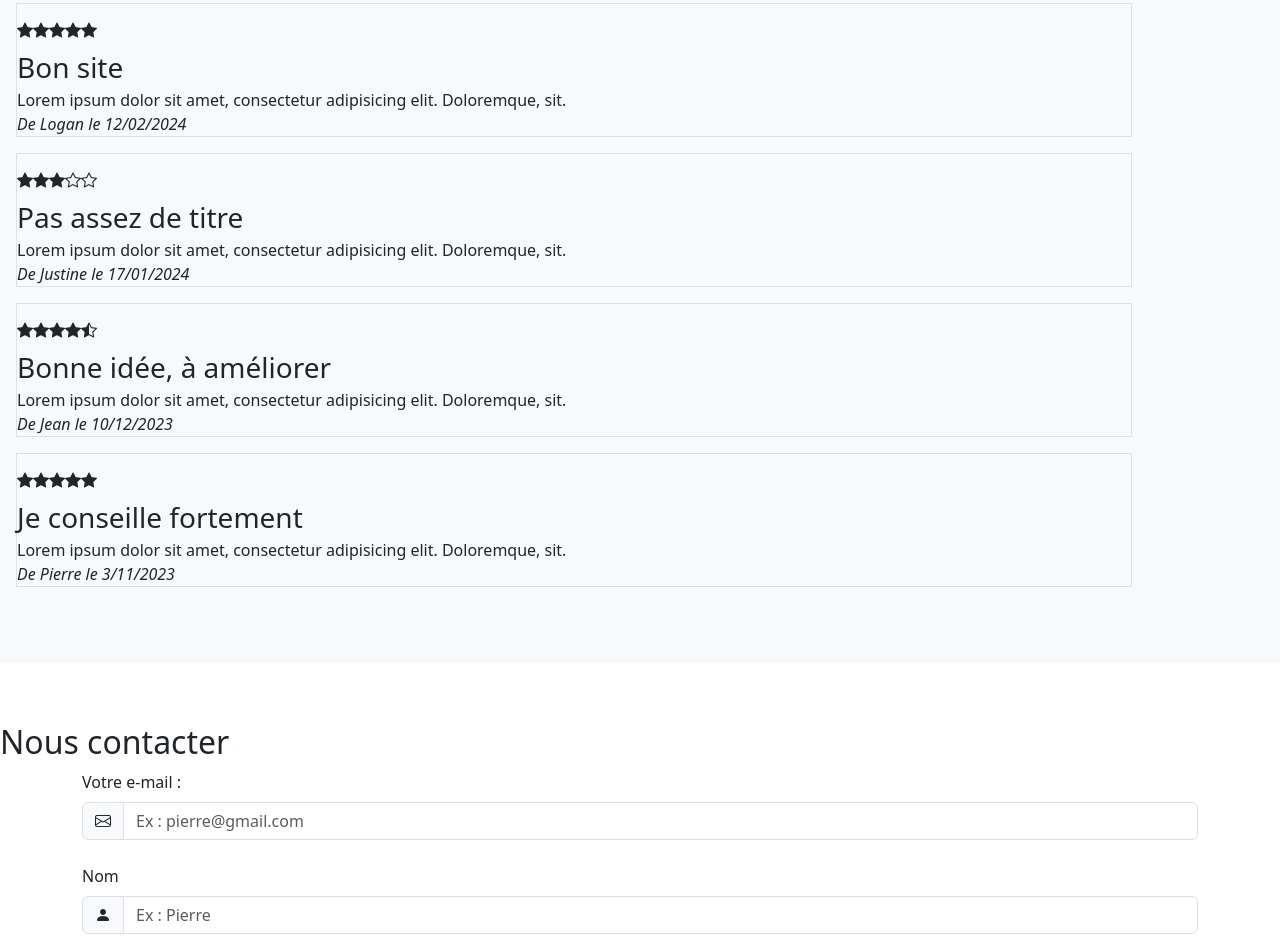
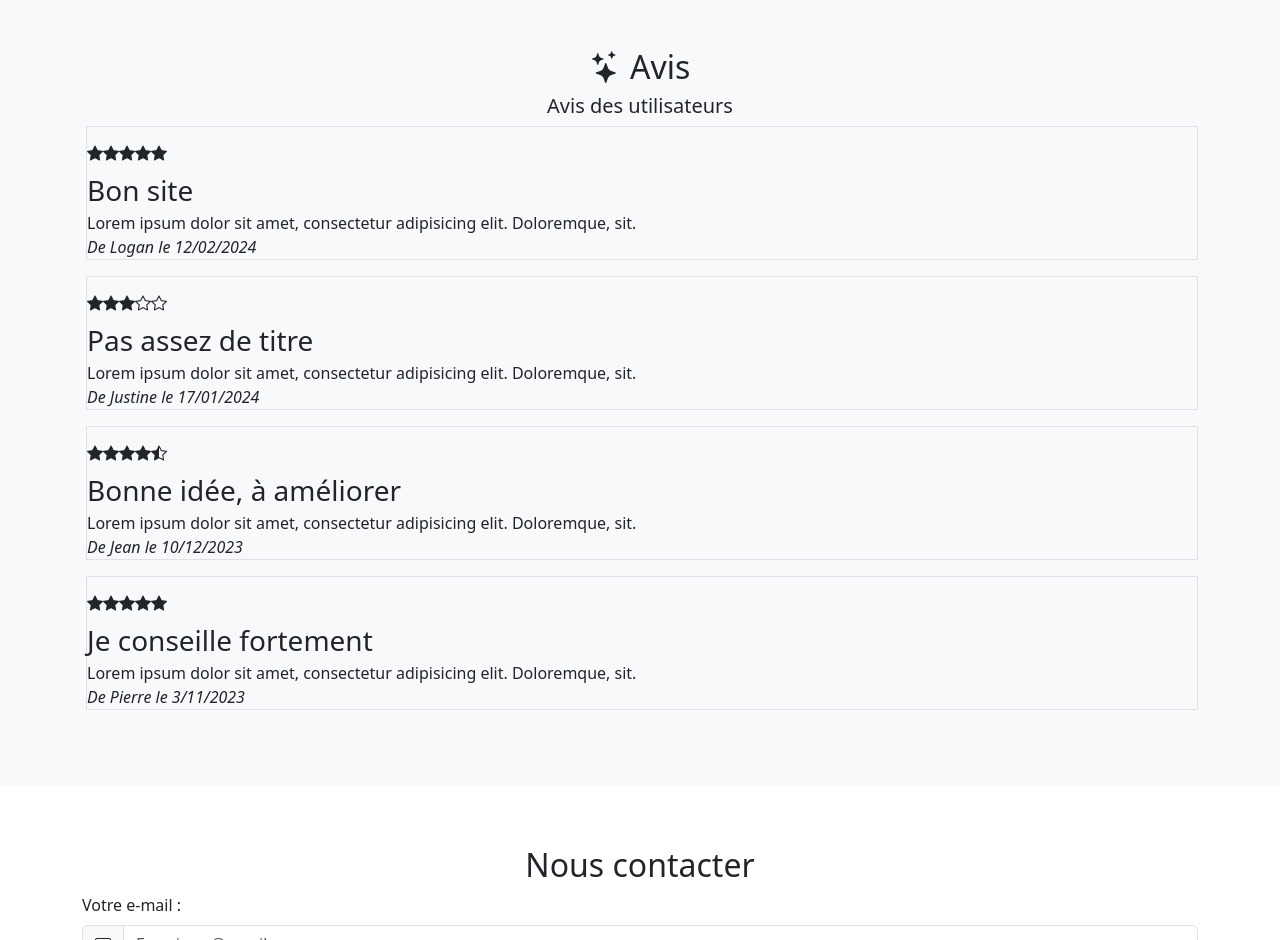
Before and after one commit to Roiborgne/bootstrap-tp1, a plain HTML site: page index.html in a window 1280 px wide. Shown: the part 1860-2800 px from the top of the page. Drawn offline with nearby package versions, Linux system fonts and the light colour scheme.

Commit message:
Update index.html

```diff
--- a/index.html
+++ b/index.html
@@ -47,6 +47,7 @@
     <!--    Présentation-->
     <section id="presentation">
         <div class="container">
+            <h2  class="text-center">Nous contacter</h2>
             <div class="row mt-3">
 
                 <div class="mx-auto col-md-1 flex-fill me-4 md text-center" style="width: 250px">
@@ -76,6 +77,7 @@
 
     <!--    Tarifs-->
     <section id="tarifs" class="bg-light mt-5 mb-5">
+        <h2  class="text-center">Tarifs</h2>
         <div class="row row-cols-1 row-cols-lg-3 mt-4 text-center align-items-center ms-1 me-1">
             <div class="col h-75">
                 <div class="card">
@@ -134,6 +136,7 @@
     <!--    contenu-->
     <section id="contenu">
         <div class="container text-center mt-1">
+            <h2>Nous contacter</h2>
             <div class="row row-cols-1 row-cols-lg-2">
                 <div class="col">
                     <img class="img-fluid" src="assets/images/biblio.jpg" alt="bibliothèque">
@@ -217,12 +220,12 @@
 
     <!--    Avis-->
     <section id="avis" class="bg-light">
-        <div class="container ms-1">
+        <div class="container">
             <div class="text-center">
                 <h2><i class="bi bi-stars"></i> Avis </h2>
                 <h5>Avis des utilisateurs</h5>
             </div>
-            <p class="border">
+            <p class="border ms-1">
                 <span>
                     <i class="bi bi-star-fill"></i><i class="bi bi-star-fill"></i><i class="bi bi-star-fill"></i><i class="bi bi-star-fill"></i><i class="bi bi-star-fill"></i>
                 </span>
@@ -230,7 +233,7 @@
                 <span>Lorem ipsum dolor sit amet, consectetur adipisicing elit. Doloremque, sit. <br></span>
                 <span class="fs-6 fst-italic fw-lighter">De Logan le 12/02/2024<br></span>
             </p>
-            <p class="border">
+            <p class="border ms-1">
                 <span>
                     <i class="bi bi-star-fill"></i><i class="bi bi-star-fill"></i><i class="bi bi-star-fill"></i><i class="bi bi-star"></i><i class="bi bi-star"></i>
                 </span>
@@ -238,7 +241,7 @@
                 <span>Lorem ipsum dolor sit amet, consectetur adipisicing elit. Doloremque, sit. <br> </span>
                 <span class="fs-6 fst-italic fw-lighter">De Justine le 17/01/2024<br></span>
             </p>
-            <p class="border">
+            <p class="border ms-1">
                 <span>
                     <i class="bi bi-star-fill"></i><i class="bi bi-star-fill"></i><i class="bi bi-star-fill"></i><i class="bi bi-star-fill"></i><i class="bi bi-star-half"></i>
                 </span>
@@ -246,7 +249,7 @@
                 <span>Lorem ipsum dolor sit amet, consectetur adipisicing elit. Doloremque, sit. <br> </span>
                 <span class="fs-6 fst-italic fw-lighter">De Jean le 10/12/2023<br></span>
             </p>
-            <p class="border">
+            <p class="border ms-1">
                 <span>
                     <i class="bi bi-star-fill"></i><i class="bi bi-star-fill"></i><i class="bi bi-star-fill"></i><i class="bi bi-star-fill"></i><i class="bi bi-star-fill"></i>
                 </span>
@@ -258,7 +261,7 @@
     </section>
     <!--    Contact-->
     <section id="contact">
-        <h2>Nous contacter</h2>
+        <h2  class="text-center">Nous contacter</h2>
         <div class="container">
             <div class="mt-1 mx-auto">
                 <div class="mb-4">
```
